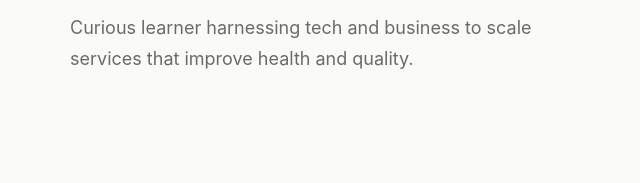
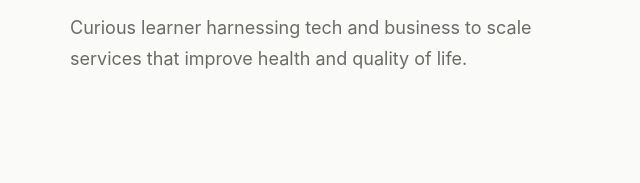
Before and after one commit to jacobsattelmair-commits/thehumblejourney, a plain HTML site: page thehumblejourney-site/index.html in a window 1280 px wide. Shown: the part 406-589 px from the top of the page, 214-854 px from the left. Drawn offline with Linux system fonts and the light colour scheme.

Commit message:
Update index.html

```diff
--- a/thehumblejourney-site/index.html
+++ b/thehumblejourney-site/index.html
@@ -27,7 +27,7 @@
     <section class="hero">
       <div class="container">
         <h1 class="hero__name">Jacob Sattelmair</h1>
-        <p class="hero__tagline">Curious learner harnessing tech and business to scale services that improve health and quality.</p>
+        <p class="hero__tagline">Curious learner harnessing tech and business to scale services that improve health and quality of life.</p>
       </div>
     </section>
   </main>
```
